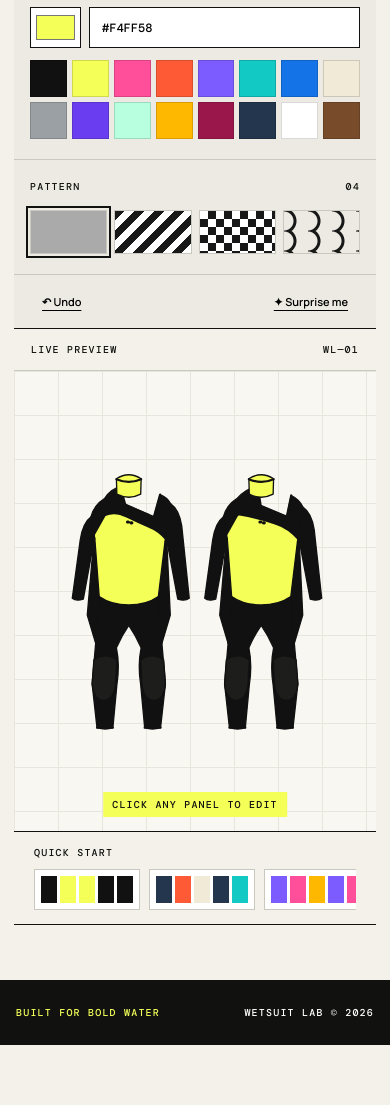
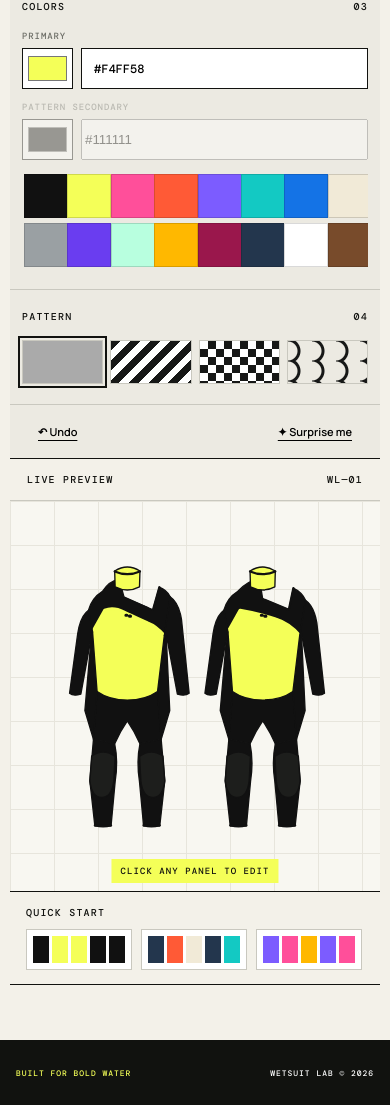
Before and after one commit to theLodgeBots/wetsuit-lab, a website: page index.html in a window 390 px wide. Shown: the part 785-1890 px from the top of the page. Before the commit the page ends 1830 px from the top, so only its background shows below. Drawn offline with nearby package versions, Linux system fonts and the light colour scheme.

Commit message:
Add two-color patterns and iPhone layout

```diff
--- a/app.js
+++ b/app.js
@@ -7,7 +7,11 @@ const models=[
 ];
 const presets=[['#111111','#f4ff58','#f4ff58','#111111','#111111','#111111','#111111','#f4ff58'],['#23364d','#ff5a36','#f1ead7','#23364d','#13c9c3','#23364d','#111111','#ff5a36'],['#7c5cff','#ff4f9a','#ffb800','#7c5cff','#ff4f9a','#111111','#111111','#f4ff58'],['#f1ead7','#111111','#f1ead7','#111111','#111111','#f1ead7','#111111','#9a174c'],['#13c9c3','#1473e6','#b8ffdf','#23364d','#1473e6','#23364d','#111111','#f4ff58']];
 const defaultColors={body:'#111111',chest:'#f4ff58',shoulders:'#111111',arms:'#111111',sides:'#111111',legs:'#111111',knees:'#1d1e1c',accent:'#f4ff58'};
-let state=JSON.parse(localStorage.getItem('wetsuit-lab-state'))||{model:'classic',active:'chest',pattern:'solid',zones:Object.fromEntries(Object.keys(defaultColors).map(k=>[k,{color:defaultColors[k],pattern:'solid'}]))};
+let state=JSON.parse(localStorage.getItem('wetsuit-lab-state'))||{model:'classic',active:'chest',pattern:'solid',zones:Object.fromEntries(Object.keys(defaultColors).map(k=>[k,{color:defaultColors[k],color2:'#111111',pattern:'solid'}]))};
+Object.keys(defaultColors).forEach(k=>{
+  if(!state.zones[k]) state.zones[k]={color:defaultColors[k],color2:'#111111',pattern:'solid'};
+  if(!state.zones[k].color2) state.zones[k].color2='#111111';
+});
 let history=[];
 
 const paths={
@@ -51,10 +55,10 @@ function init(){
   document.getElementById('presetList').innerHTML=presets.map((p,i)=>`<button class="preset" data-preset="${i}" aria-label="Apply preset ${i+1}">${p.slice(0,5).map(c=>`<i style="background:${c}"></i>`).join('')}</button>`).join('');
   bind();render();syncInputs();
 }
-function patternDefs(){return `<defs><pattern id="stripe" width="18" height="18" patternUnits="userSpaceOnUse" patternTransform="rotate(35)"><rect width="9" height="18" fill="var(--c)"/><rect x="9" width="9" height="18" fill="#111"/></pattern><pattern id="check" width="24" height="24" patternUnits="userSpaceOnUse"><rect width="24" height="24" fill="var(--c)"/><path d="M0 0h12v12H0zM12 12h12v12H12z" fill="#111"/></pattern><pattern id="wave" width="28" height="20" patternUnits="userSpaceOnUse"><rect width="28" height="20" fill="var(--c)"/><path d="M-7 10 Q0 0 7 10 T21 10 T35 10" fill="none" stroke="#111" stroke-width="5"/></pattern></defs>`}
+function patternDefs(){return `<defs><pattern id="stripe" width="18" height="18" patternUnits="userSpaceOnUse" patternTransform="rotate(35)"><rect width="9" height="18" fill="var(--c)"/><rect x="9" width="9" height="18" fill="var(--c2)"/></pattern><pattern id="check" width="24" height="24" patternUnits="userSpaceOnUse"><rect width="24" height="24" fill="var(--c)"/><path d="M0 0h12v12H0zM12 12h12v12H12z" fill="var(--c2)"/></pattern><pattern id="wave" width="28" height="20" patternUnits="userSpaceOnUse"><rect width="28" height="20" fill="var(--c)"/><path d="M-7 10 Q0 0 7 10 T21 10 T35 10" fill="none" stroke="var(--c2)" stroke-width="5"/></pattern></defs>`}
 function render(){
   const svg=document.getElementById('suitSvg');let out=patternDefs();
-  for(const view of ['front','back']) for(const [zone,d] of Object.entries(paths[state.model][view])){const cfg=state.zones[zone];const fill=cfg.pattern==='solid'?cfg.color:`url(#${cfg.pattern}-${zone})`;if(cfg.pattern!=='solid')out+=`<pattern id="${cfg.pattern}-${zone}" href="#${cfg.pattern}" style="--c:${cfg.color}"/>`;out+=`<path class="suit-panel ${state.active===zone?'selected':''}" data-zone="${zone}" d="${d}" fill="${fill}"/>`;}
+  for(const view of ['front','back']) for(const [zone,d] of Object.entries(paths[state.model][view])){const cfg=state.zones[zone];const fill=cfg.pattern==='solid'?cfg.color:`url(#${cfg.pattern}-${zone})`;if(cfg.pattern!=='solid')out+=`<pattern id="${cfg.pattern}-${zone}" href="#${cfg.pattern}" style="--c:${cfg.color};--c2:${cfg.color2}"/>`;out+=`<path class="suit-panel ${state.active===zone?'selected':''}" data-zone="${zone}" d="${d}" fill="${fill}"/>`;}
   if(state.model==='classic') out+=`<path class="reference-seams" d="M232 84 Q260 96 288 84 M253 142 L305 165 M331 119 L317 169 M532 84 Q560 96 588 84 M560 145 L618 169 M628 121 L618 169 M188 647 L224 647 M296 647 L332 647 M488 647 L524 647 M596 647 L632 647"/><path class="chest-mark" d="M257 181h2 M265 183h2 M557 181h2 M565 183h2"/>`;
   if(state.model==='flow') out+=`<path class="front-zip" d="M260 143 L260 355"/><path class="back-leg-seam" d="M560 398 L560 630"/><path class="zip-pull" d="M254 157h12v18h-12z"/>`;
   svg.innerHTML=out;document.getElementById('styleCode').textContent=`WL—0${models.findIndex(m=>m.id===state.model)+1}`;
@@ -64,9 +68,10 @@ function render(){
 function snapshot(){history.push(JSON.stringify(state));if(history.length>30)history.shift()}
 function selectZone(z){state.active=z;state.pattern=state.zones[z].pattern;refreshSelection();syncInputs();render()}
 function setColor(c){if(!/^#[0-9a-f]{6}$/i.test(c))return;snapshot();state.zones[state.active].color=c.toUpperCase();syncInputs();render()}
-function setPattern(p){snapshot();state.pattern=p;state.zones[state.active].pattern=p;refreshSelection();render()}
+function setColor2(c){if(!/^#[0-9a-f]{6}$/i.test(c))return;snapshot();state.zones[state.active].color2=c.toUpperCase();syncInputs();render()}
+function setPattern(p){snapshot();state.pattern=p;state.zones[state.active].pattern=p;syncInputs();render()}
 function refreshSelection(){document.querySelectorAll('[data-zone]').forEach(e=>e.classList.toggle('active',e.dataset.zone===state.active));document.querySelectorAll('[data-pattern]').forEach(e=>e.classList.toggle('active',e.dataset.pattern===state.pattern));document.querySelectorAll('[data-model]').forEach(e=>e.classList.toggle('active',e.dataset.model===state.model))}
-function syncInputs(){const c=state.zones[state.active].color;document.getElementById('colorInput').value=c;document.getElementById('hexInput').value=c;refreshSelection()}
+function syncInputs(){const cfg=state.zones[state.active];document.getElementById('colorInput').value=cfg.color;document.getElementById('hexInput').value=cfg.color;document.getElementById('color2Input').value=cfg.color2;document.getElementById('hex2Input').value=cfg.color2;document.getElementById('secondaryColorControls').classList.toggle('is-disabled',cfg.pattern==='solid');refreshSelection()}
 function save(){localStorage.setItem('wetsuit-lab-state',JSON.stringify(state))}
 function bind(){
   document.querySelectorAll('[data-model]').forEach(b=>b.onclick=()=>{snapshot();state.model=b.dataset.model;refreshSelection();render()});
@@ -75,10 +80,12 @@ function bind(){
   document.querySelectorAll('.pattern').forEach(b=>b.onclick=()=>setPattern(b.dataset.pattern));
   document.getElementById('colorInput').oninput=e=>setColor(e.target.value);
   document.getElementById('hexInput').onchange=e=>setColor(e.target.value);
+  document.getElementById('color2Input').oninput=e=>setColor2(e.target.value);
+  document.getElementById('hex2Input').onchange=e=>setColor2(e.target.value);
   document.querySelectorAll('.preset').forEach(b=>b.onclick=()=>{snapshot();const p=presets[+b.dataset.preset];Object.keys(zoneNames).forEach((z,i)=>{state.zones[z].color=p[i];state.zones[z].pattern='solid'});state.pattern='solid';syncInputs();render()});
   document.getElementById('undoBtn').onclick=()=>{if(history.length){state=JSON.parse(history.pop());init()}};
   document.getElementById('randomBtn').onclick=()=>{snapshot();Object.keys(zoneNames).forEach(z=>{state.zones[z].color=palette[Math.floor(Math.random()*palette.length)];state.zones[z].pattern=['solid','solid','stripe','check','wave'][Math.floor(Math.random()*5)]});syncInputs();render()};
-  document.getElementById('resetBtn').onclick=()=>{snapshot();Object.keys(defaultColors).forEach(z=>state.zones[z]={color:defaultColors[z],pattern:'solid'});state.model='classic';state.active='chest';state.pattern='solid';init()};
+  document.getElementById('resetBtn').onclick=()=>{snapshot();Object.keys(defaultColors).forEach(z=>state.zones[z]={color:defaultColors[z],color2:'#111111',pattern:'solid'});state.model='classic';state.active='chest';state.pattern='solid';init()};
   document.getElementById('exportBtn').onclick=exportPng;
 }
 function exportPng(){const svg=document.getElementById('suitSvg');const clone=svg.cloneNode(true);clone.setAttribute('width','1640');clone.setAttribute('height','1440');const data=new XMLSerializer().serializeToString(clone);const blob=new Blob([data],{type:'image/svg+xml'});const url=URL.createObjectURL(blob);const img=new Image();img.onload=()=>{const canvas=document.createElement('canvas');canvas.width=1640;canvas.height=1440;const ctx=canvas.getContext('2d');ctx.fillStyle='#f8f7f1';ctx.fillRect(0,0,1640,1440);ctx.drawImage(img,0,0);URL.revokeObjectURL(url);const a=document.createElement('a');a.download=`wetsuit-lab-${state.model}.png`;a.href=canvas.toDataURL('image/png');a.click()};img.src=url}
--- a/index.html
+++ b/index.html
@@ -39,8 +39,13 @@
           <div class="zone-picker" id="zonePicker"></div>
         </div>
         <div class="control-section">
-          <div class="section-heading"><span>COLOR</span><span>03</span></div>
-          <div class="color-row"><input type="color" id="colorInput" value="#f4ff58"><input type="text" id="hexInput" value="#F4FF58" maxlength="7"></div>
+          <div class="section-heading"><span>COLORS</span><span>03</span></div>
+          <label class="color-label" for="colorInput">PRIMARY</label>
+          <div class="color-row"><input type="color" id="colorInput" value="#f4ff58"><input type="text" id="hexInput" value="#F4FF58" maxlength="7" aria-label="Primary color hex value"></div>
+          <div id="secondaryColorControls">
+            <label class="color-label" for="color2Input">PATTERN SECONDARY</label>
+            <div class="color-row"><input type="color" id="color2Input" value="#111111"><input type="text" id="hex2Input" value="#111111" maxlength="7" aria-label="Pattern secondary color hex value"></div>
+          </div>
           <div class="swatches" id="swatches"></div>
         </div>
         <div class="control-section">
--- a/mobile.css
+++ b/mobile.css
@@ -1,4 +1,7 @@
 .model-grid { grid-template-columns: repeat(3, minmax(0, 1fr)); }
+.color-label { display: block; margin: 0 0 6px; font: 500 9px DM Mono, monospace; letter-spacing: .1em; color: var(--muted); }
+#secondaryColorControls { transition: opacity .2s; }
+#secondaryColorControls.is-disabled { opacity: .38; pointer-events: none; }
 
 @media (max-width: 600px) {
   body { overflow-x: hidden; }
@@ -9,6 +12,23 @@
   .app-shell, .workspace { width: 100%; }
   .controls { min-width: 0; }
   .control-section { padding: 20px 16px; }
+  .workspace { min-height: 0; }
+  .zone-button, .model-card, .pattern, .swatch { min-height: 44px; }
+  .zone-picker { grid-template-columns: 1fr 1fr; }
+  .swatches { grid-template-columns: repeat(8, minmax(36px, 1fr)); overflow-x: auto; padding: 2px; }
+  .stage, .stage svg { min-height: 430px; }
+  .stage-tip { bottom: 8px; font-size: 9px; }
+  .preset-bar { padding: 14px 16px; }
+  footer { gap: 16px; font-size: 8px; }
   .model-card { min-width: 0; }
   .color-row { grid-template-columns: 51px minmax(0, 1fr); }
 }
+
+@media (max-width: 390px) {
+  .topbar { height: 64px; }
+  .brand span:last-child { display: none; }
+  .intro h1 { font-size: 48px; }
+  .app-shell { padding-left: 10px; padding-right: 10px; }
+  .control-section { padding-left: 12px; padding-right: 12px; }
+  .stage, .stage svg { min-height: 390px; }
+}
```
